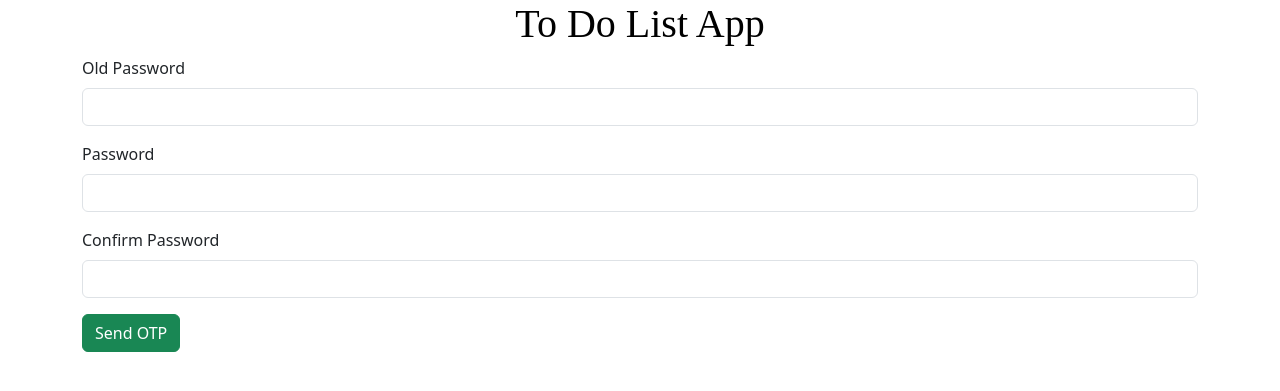
After one commit to jenilchudgar/To-Do-List-App, a Flask app: page /change_password/1 in a window 1280 px wide. The commit adds this page. Shown: the top 391 px of the page. Run offline with Flask 3, Linux system fonts and the light colour scheme; the visitor is signed in with stand-in values (Sample User, id 1); data that the repository does not hold is empty; parts of the project's set-up code (start-up, migrations or seed data) failed here and were passed over; some libraries are stand-ins or nearby versions.

Commit message:
Added functionality to change the password. Changed the Navbar layout a little

```diff
--- a/main.py
+++ b/main.py
@@ -204,7 +204,7 @@ def register():
             message.html = html
             mail.send(message)
 
-            return render_template('verify_otp.html', email=email)
+            return render_template('verify_otp.html', email=email,redirect="verify_otp")
 
     return render_template("register.html",title="Register Now!",btn="Register",path="/register")
 
@@ -659,7 +659,6 @@ def home():
                 u['profile_picture'] = b64encode(u['profile_picture']).decode('utf-8')
                 diff = time - u['last_seen']
                 seconds = diff.total_seconds()
-                print(seconds)
                 # Determine human-readable time
                 if seconds <= 10:
                     u['last_seen'] = "Just now"
@@ -847,5 +846,59 @@ def profile(user_id):
 
     return render_template("profile.html",user=user,code=code)
 
+@app.route('/change_password/<int:user_id>',methods=['GET','POST'])
+@login_required
+def change_password(user_id):
+    if (current_user.id == user_id) and request.method == "POST":
+        cursor = mysql.connection.cursor(MySQLdb.cursors.DictCursor)
+        cursor.execute("SELECT * FROM users WHERE id = %s",(user_id,))
+        user = cursor.fetchone()
+
+        session['password1'] = request.form['password1']
+        session['password2'] = request.form['password2']
+        session['old_pass'] = request.form['old_pass']
+
+        otp = str(random.randint(100000,999999))
+        session['otp'] = otp
+        message = Message('OTP',sender="todolist.flaskbase@gmail.com",recipients=[user['email']])
+        today = datetime.today()
+        formatted_date = today.strftime("%B %d, %Y")
+        html = render_template("otp_email.html",name=f"{user['first_name']} {user['last_name']}",otp=otp,date=formatted_date,)
+        message.html = html
+        mail.send(message)
+        return render_template('verify_otp.html',redirect="password")
+
+    else:
+        return render_template("change_password.html")
+
+@app.route('/password', methods=['GET', 'POST'])
+@login_required
+def password():
+    user_id = current_user.id
+    password1 = session['password1']
+    password2 = session['password2']
+    old_pass = session['old_pass']
+    if password1 == old_pass or password2 == old_pass:
+        return render_template("result.html",title="Same Passwords!",msg="The new and old passwords were same. Kindly retry.",color=RED,image=ERROR,rd="home"),404
+
+    cursor = mysql.connection.cursor(MySQLdb.cursors.DictCursor)
+    cursor.execute("SELECT * FROM users WHERE id = %s",(user_id,))
+    user = cursor.fetchone()
+
+    otp = ""
+    if bcrypt.check_password_hash(user['password'],old_pass):
+        for i in range(6):
+            otp = otp + request.form[f'input{i}']
+
+        if session['otp'] == otp:
+            if password1 == password2:
+                hashed_pass = bcrypt.generate_password_hash(password1).decode('utf-8')
+                cursor.execute("UPDATE users SET password = %s WHERE id = %s",(hashed_pass,user_id))
+                mysql.connection.commit()
+                return render_template("result.html",title="Password Changed Successfully!",msg="Your password has now been updated. Kindly login again to continue for work.",color=GREEN,image=OK,rd="login"),200
+
+            else:
+                return render_template("result.html",title="The password didn't match.",msg="The new passwords you entered didn't match kindly retry.",color=RED,image=ERROR,rd="home"),404
+
 if __name__ == '__main__':
     app.run(debug=True)
--- /dev/null
+++ b/templates/change_password.html
@@ -0,0 +1,21 @@
+{% extends 'base.html' %}
+
+{% block content %}
+    <div class="container">
+        <form method="POST">
+            <div class="mb-3">
+                <label for="exampleInputPassword1" class="form-label">Old Password</label>
+                <input type="password" class="form-control" name="old_pass">
+            </div>
+            <div class="mb-3">
+                <label for="exampleInputPassword1" class="form-label">Password</label>
+                <input type="password" class="form-control" name="password1">
+            </div>
+            <div class="mb-3">
+                <label for="exampleInputPassword1" class="form-label">Confirm Password</label>
+                <input type="password" class="form-control" name="password2">
+            </div>
+            <button type="submit" class="btn btn-success">Send OTP</button>
+        </form>
+    </div>
+{% endblock %}
--- a/templates/verify_otp.html
+++ b/templates/verify_otp.html
@@ -3,9 +3,9 @@
 <link rel="stylesheet" href="{{ url_for('static', filename='css/style.css') }}">
 <script defer src="{{ url_for('static', filename='js/script.js') }}"></script>
 
-<form class="form" method="POST" action="{{url_for('verify_otp')}}">
+<form class="form" method="POST" action="{{ url_for(redirect) }}">
     <span class="title">Enter OTP</span>
-    <p class="text">We have sent an OTP on your email {{ email }} to verify it.</p>
+    <p class="text">Kindly verify the otp for your email.</p>
 
     <div class="inputContainer">
         {% for i in range(6) %}
```
Also changed, not shown: templates/index.html (+49 -27 lines).
